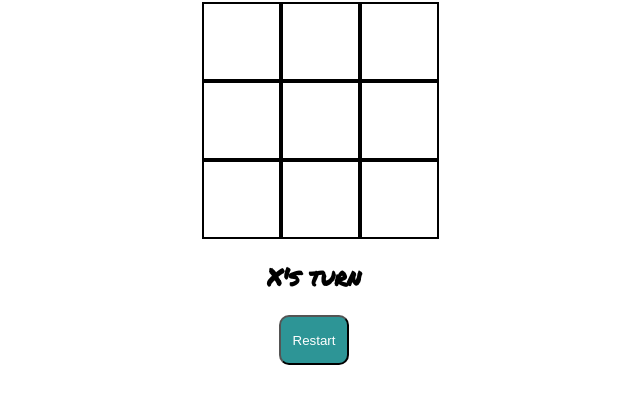
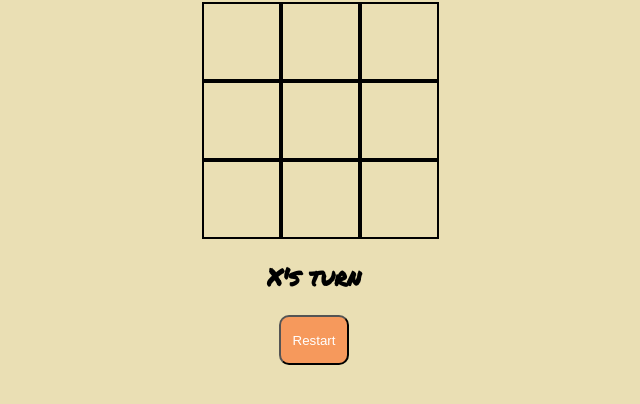
Before and after one commit to MahdiHassanGo/Tic-Tac-Toe-, a plain HTML site: page index.html in a window 1280 px wide. Shown: the part 74-478 px from the top of the page, without its empty margins (326-966 px from the left). Drawn offline with Linux system fonts and the light colour scheme.

Commit message:
Update syle.css

```diff
--- a/syle.css
+++ b/syle.css
@@ -1,3 +1,8 @@
+
+body {
+    background-color: #EADFB4;
+}
+
 .cell{
     width: 75px;
     height: 75px;
@@ -27,7 +32,7 @@ cursor: pointer;
 }
 #restartButton
  {
-    background-color: #2D9596;
+    background-color: #F6995C;
     color: white;
     height: 50px;
     width:70px;
```
